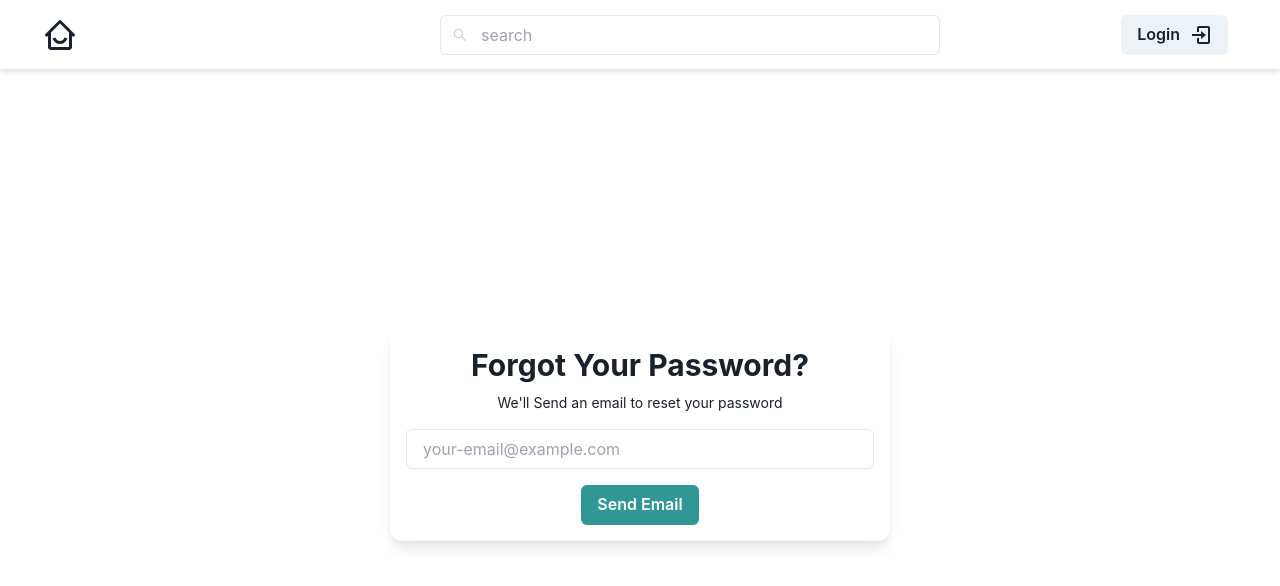
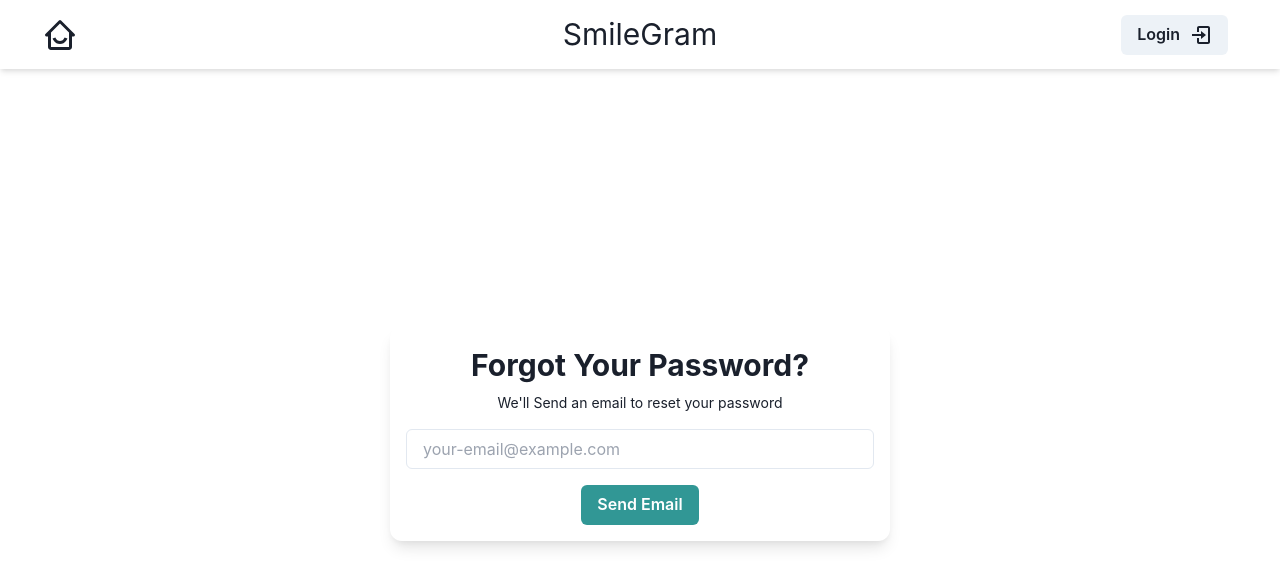
Before and after one commit to Mychaelson/individual-project-next.js, a Next.js app: page /forgot-password in a window 1280 px wide. Shown: the top 586 px of the page. Built offline with nearby package versions, Linux system fonts and the light colour scheme.

Commit message:
Docs: added documentation for the navbar component

```diff
--- a/src/components/navbar/index.jsx
+++ b/src/components/navbar/index.jsx
@@ -24,6 +24,7 @@ import {
   FormLabel,
   Textarea,
   Image,
+  Center,
 } from "@chakra-ui/react";
 import React, { useEffect, useRef } from "react";
 import { CgProfile } from "react-icons/cg";
@@ -42,11 +43,9 @@ import { useFormik } from "formik";
 import * as yup from "yup";
 
 const Navbar = () => {
-  const [locationInput, setLocationInput] = useState("");
-  const [captionInput, setCaptionInput] = useState("");
-  const [imgUrlInput, setImgUrlInput] = useState("");
-  const [selectedFile, setSelectedFile] = useState(null);
-  const [preview, setPreview] = useState();
+  const [imgUrlInput, setImgUrlInput] = useState(""); // only to catch the image name
+  const [selectedFile, setSelectedFile] = useState(null); /// for the image file
+  const [preview, setPreview] = useState(); // this the state show the preview of the file (Image) if there is any
 
   const userSelector = useSelector((state) => state.user);
 
@@ -54,13 +53,15 @@ const Navbar = () => {
 
   const dispatch = useDispatch();
   // const navigate = useNavigate();
-  const { isOpen, onOpen, onClose } = useDisclosure();
-  const inputFileRef = useRef(null);
+  const { isOpen, onOpen, onClose } = useDisclosure(); // this is for the modal from chakra ui
+  const inputFileRef = useRef(null); // this is use to access the html which in this case is the button for the file
 
+  // force refresh
   const refreshPage = () => {
     window.location.reload(false);
   };
 
+  // this function remove the redux, and cookie (when log out) which then automaticaly redirect the user to login page
   const logoutButtonHandler = () => {
     dispatch({
       type: user_types.LOGOUT_USER,
@@ -68,9 +69,10 @@ const Navbar = () => {
 
     Cookies.remove("auth_token");
 
-    router.push("/welcome-page");
+    router.push("/");
   };
 
+  // validator for the input
   const formik = useFormik({
     initialValues: {
       location: "",
@@ -86,6 +88,9 @@ const Navbar = () => {
         return;
       }
 
+      // if the input include a file, the method to send the data is not through body directly
+      // it is send through form data, which is a class and to include, use the append method
+
       const formData = new FormData();
 
       formData.append("caption", values.caption);
@@ -94,11 +99,13 @@ const Navbar = () => {
 
       try {
         await axiosInstance.post("/post", formData);
+        // after the data is send, the inout holder needs to be emptied to accomodate the next input
         setSelectedFile(null);
         setImgUrlInput("");
         formik.setFieldValue("caption", "");
         formik.setFieldValue("location", "");
 
+        // then the page is force refreshed to show the new data
         refreshPage();
       } catch (err) {
         console.log(err);
@@ -106,51 +113,29 @@ const Navbar = () => {
     },
   });
 
-  // const uploadContentHandler = async () => {
-  //   // Proteksi jika file belum dipilih
-  //   if (!selectedFile) {
-  //     alert("Anda belum pilih file");
-  //     return;
-  //   }
-
-  //   const formData = new FormData();
-  //   const { caption, location } = formik.values;
-
-  //   formData.append("caption", caption);
-  //   formData.append("location", location);
-  //   formData.append("post_image_file", selectedFile);
-
-  //   try {
-  //     await axiosInstance.post("/post", formData);
-  //     setSelectedFile(null);
-  //     setImgUrlInput("");
-  //     formik.setFieldValue("caption", "");
-  //     formik.setFieldValue("location", "");
-
-  //     refreshPage();
-  //   } catch (err) {
-  //     console.log(err);
-  //   }
-  // };
-
+  // redirect the user to login page
   const loginButton = () => {
     router.push("/login");
   };
 
+  // this is the function to put the input of a file in the local state before it is sent to backend
   const handleFile = (event) => {
     setSelectedFile(event.target.files[0]);
     setImgUrlInput(event?.target?.files[0]?.name);
   };
 
   useEffect(() => {
+    // won't show prefiew if there is no file
     if (!selectedFile) {
       setPreview(undefined);
       return;
     }
 
+    // a function to transform the file into a url which then can be show to user
     const objectUrl = URL.createObjectURL(selectedFile);
     setPreview(objectUrl);
 
+    // function to unset the url
     // free memory when ever this component is unmounted
     return () => URL.revokeObjectURL(objectUrl);
   }, [selectedFile]);
@@ -181,21 +166,19 @@ const Navbar = () => {
             />
           </Link>
         </Box>
-        <Box className="col-span-1">
-          <InputGroup width="500px">
-            <InputLeftElement
-              pointerEvents="none"
-              children={<Icon as={AiOutlineSearch} color="gray.300" />}
-            />
-            <Input type="text" placeholder="search" />
-          </InputGroup>
-        </Box>
+        <Center>
+          <Box className="col-span-1">
+            <Text>SmileGram</Text>
+          </Box>
+        </Center>
         <Box
           display="flex"
           justifyContent="end"
           alignItems="center"
           className="col-span-1"
         >
+          {/* it will only show login button when the redux haven't filled (haven't login yet) */}
+          {/* show upload button when the redux has been filled (already login) */}
           {userSelector.id ? (
             <Button
               onClick={onOpen}
@@ -291,6 +274,7 @@ const Navbar = () => {
             </ModalContent>
           </Modal>
 
+          {/* only show menu to redirect to myprofile page and also logout button */}
           {userSelector.id ? (
             <Menu>
               <MenuButton>
```
